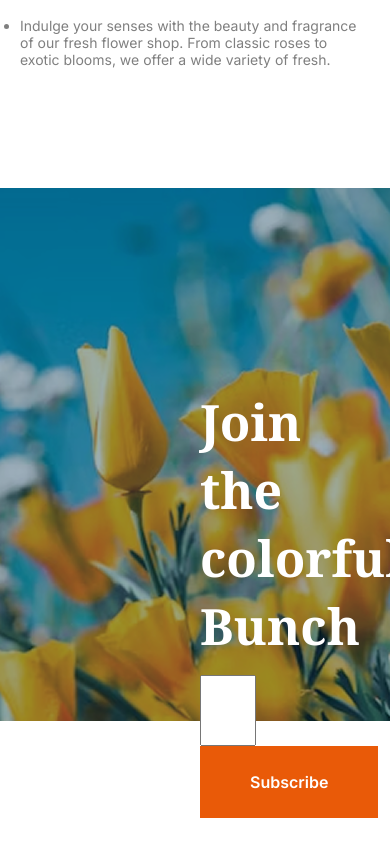
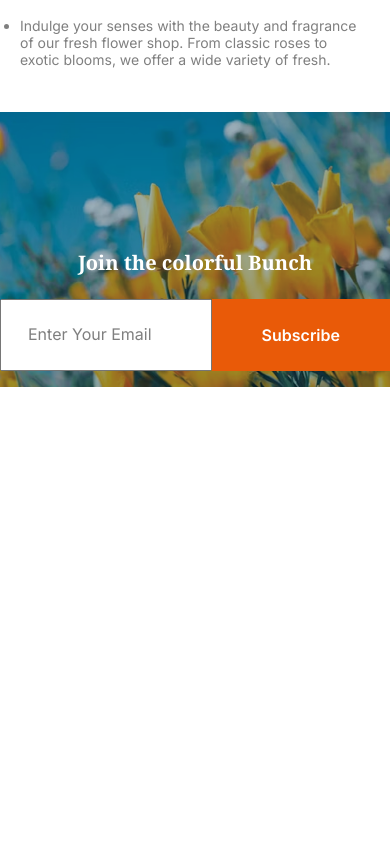
Before and after one commit to AbdurRahman1054/B12-A2-REPONSIVE-FLOWER, a plain HTML site: page index.html in a window 390 px wide. Shown: the part 2952-3808 px from the top of the page. After the commit the page ends 3339 px from the top, so only its background shows below. Drawn offline with Linux system fonts and the light colour scheme.

Commit message:
colorful bunch section done

```diff
--- a/style/style.css
+++ b/style/style.css
@@ -179,7 +179,7 @@
 /* Flower and Plants Lover End
  */
 
-/* Join the colorful Bunch */
+/* Join the colorful Bunch Start */
 
 .colorful {
   margin-top: 120px;
@@ -230,6 +230,8 @@ input::placeholder {
   font-size: 1rem;
   font-weight: 600;
 }
+/* Join the colorful Bunch End */
+
 /* RESOPONSIVE MEDIA QUARY */
 @media screen and (max-width: 576px) {
   /* Shared Style Start */
@@ -336,8 +338,34 @@ input::placeholder {
     margin: 20px 10px 0px 10px;
   }
   /* Flower and Plants Lover End */
-  ..form_content {
+
+  /* Join the colorful Bunch Start */
+  .colorful {
+    max-height: 275px;
+    margin-top: 44px;
+    padding-top: 137px;
+  }
+  .colorful_content {
+    /* padding-top: 200px; */
+    padding: 0px;
+  }
+  .colorful_title {
+    color: rgb(255, 255, 255);
+    font-family: Noto Serif;
+    font-size: 1.25rem;
+    font-weight: 700;
+    line-height: 27px;
+    letter-spacing: 0%;
+    text-align: center;
+    margin-bottom: 23px;
+  }
+  .form_content {
     display: flex;
     justify-content: center;
+    /* align-items: center; */
   }
+  input {
+    margin-top: 0px;
+  }
+  /* Join the colorful Bunch End */
 }
```
Also changed, not shown: index.html (+1 -1 lines).
